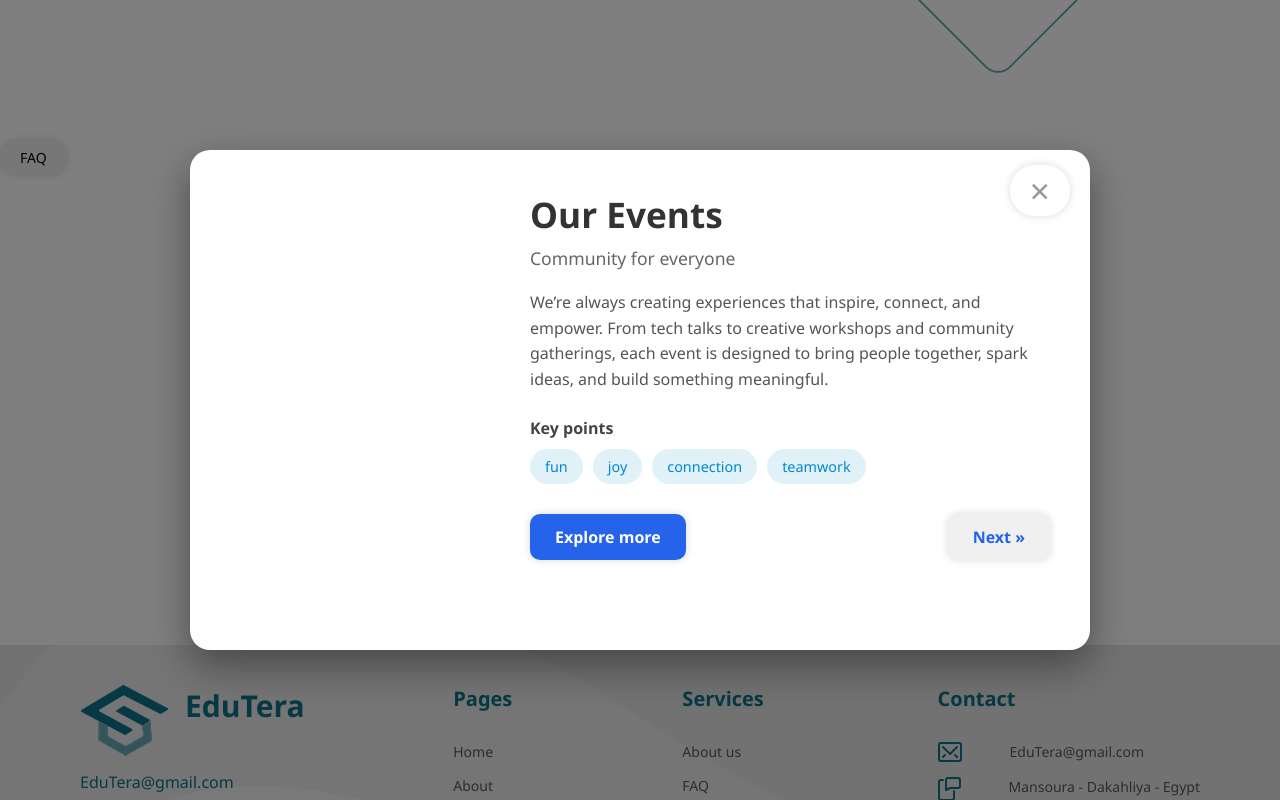
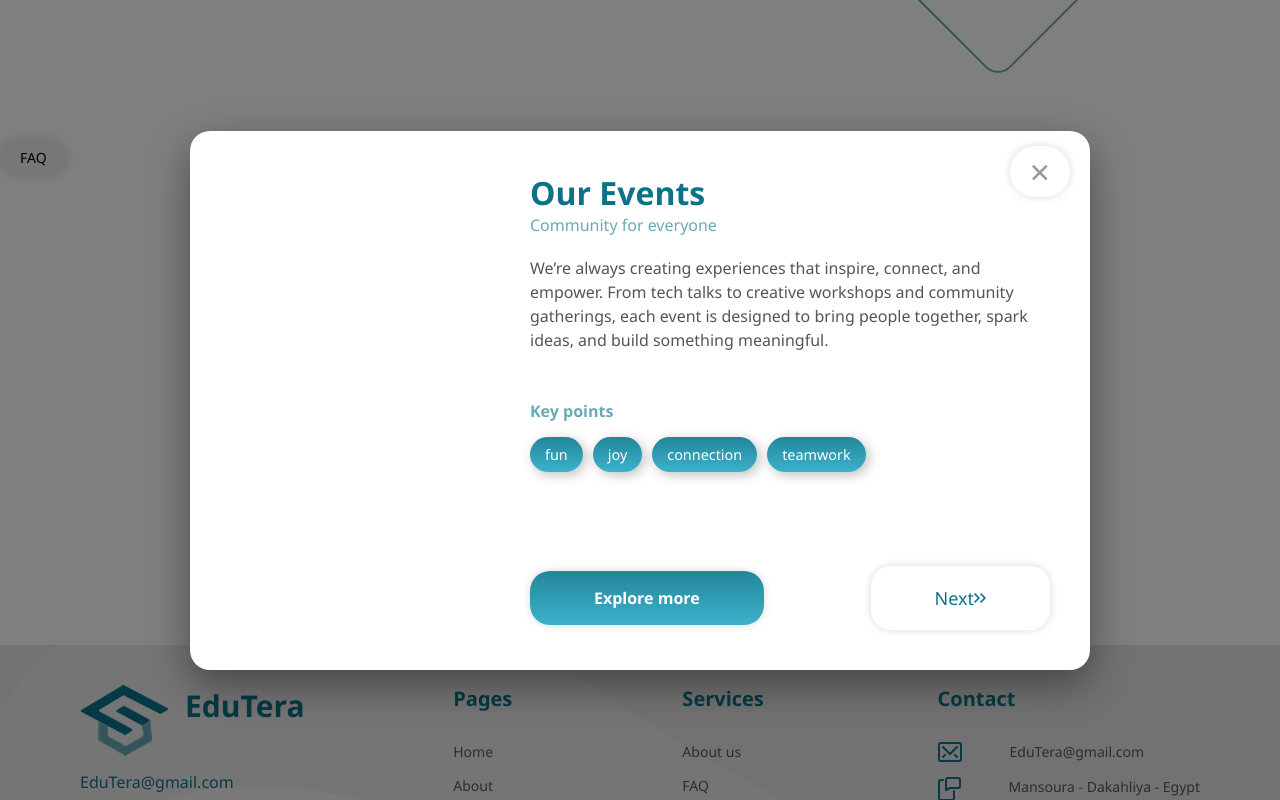
Before and after one commit to asmaaelbahrawi1/DerasaX, a React (Vite) app in the folder DerasaX/: page / in a window 1280 px wide. Both pictures are taken after a click on the element "Our Events". Shown: the part 785-1585 px from the top of the page. Built offline with nearby package versions, Linux system fonts and the light colour scheme.

Commit message:
edit three cards section

```diff
--- a/DerasaX/src/pages/Home/HomePageSections/threeCardsSection/threecards.css
+++ b/DerasaX/src/pages/Home/HomePageSections/threeCardsSection/threecards.css
@@ -118,29 +118,29 @@
 }
 
 .modal-text-col h2 {
-  font-size: 2.2em;
-  color: #333;
-  margin-bottom: 8px;
+  font-size: 2rem;
+  color: var(--color-primary);
   font-weight: 700;
 }
 
 .modal-subtitle {
-  font-size: 1.1em;
-  color: #666;
+  color: var(--color-secondary);
   margin-bottom: 20px;
 }
 
+
 .modal-full-description {
-  font-size: 1em;
-  line-height: 1.6;
-  color: #555;
-  margin-bottom: 25px;
+    font-size: 16px;
+    font-weight: 400;
+    line-height: 24px;
+    color: #555;
+    margin-bottom: 3rem;
 }
 
 .key-points-title {
   font-weight: bold;
-  color: #444;
-  margin-bottom: 10px;
+  color: var(--color-secondary);
+  margin-bottom: 15px;
 }
 
 .key-points-container {
@@ -151,8 +151,9 @@
 }
 
 .key-point-tag {
-  background-color: #e0f2f7;
-  color: #0288d1;
+  box-shadow: 3px 3px 12px 0px #00000040;
+  background: linear-gradient(to bottom, #1a8195f5, #3cb2cc);
+  color: #fff;
   padding: 8px 15px;
   border-radius: 20px;
   font-size: 0.9em;
@@ -163,49 +164,65 @@
   display: flex;
   justify-content: space-between;
   align-items: center;
-  margin-top: auto;
+  margin-top: 4rem;
 }
 
 .nav-btn, .explore-btn {
   padding: 12px 25px;
   border: none;
-  border-radius: 10px;
+  border-radius: 20px;
+  padding: 1rem 4rem;
   cursor: pointer;
   font-size: 1em;
   font-weight: 600;
   transition: background-color 0.3s ease, transform 0.2s ease;
 }
 
-.prev-btn {
-  background-color: #f0f0f0;
-  color: #555;
+.prev-btn , .next-btn{
+  background-color: transparent;
+  color: var(--color-primary);
+  font-family: "Segoe UI";
+  font-size: 18px;
+  font-style: normal;
+  font-weight: 400;
+  line-height: 32px;
 }
 
 .prev-btn:hover {
-  background-color: #e0e0e0;
-  transform: translateY(-2px);
+  /* background-color: #e0e0e0;
+  transform: translateY(-2px); */
 }
 
 .explore-btn {
-  background-color: #2563eb;
-  color: white;
+  background: linear-gradient(to bottom, #1a8195f5, #3cb2cc);
+  color: #fff;
+  border-radius: 20px;
+
 }
 
 .explore-btn:hover {
   background-color: #1a4da3;
   transform: translateY(-2px);
 }
-
-.next-btn {
-  background-color: #f0f0f0;
-  color: #2563eb;
+.next-btn svg{
+    width: 6px;
+height: 10px;
+aspect-ratio: 3/5;
 }
-
+.prev-btn svg{
+    width: 10px;
+height: 10px;
+display: inline;
+}
 .next-btn:hover {
-  background-color: #e0e0e0;
-  transform: translateY(-2px);
+  /* background-color: #e0e0e0;
+  transform: translateY(-2px); */
 }
-
+.nav-btn{
+    display: flex;
+    justify-content: center;
+    align-items: center;
+}
 .close-modal-btn {
     position: absolute;
     top: 15px;
--- a/DerasaX/src/pages/Home/HomePageSections/threeCardsSection/threecards.tsx
+++ b/DerasaX/src/pages/Home/HomePageSections/threeCardsSection/threecards.tsx
@@ -1,4 +1,7 @@
 import './threecards.css';
+import '../../../../styles/global.css'
+import '../../../../styles/theme.css'
+
 import { useState } from "react";
 import { useNavigate } from 'react-router-dom';
 import modalVedio from '../../../../assets/videos/Inspiring_Connecting_Empowering_Experiences_Video.mp4'
@@ -120,9 +123,7 @@ const ThreeCards = () => {
                     <p className="key-points-title">Key points</p>
                     <div className="key-points-container">
                       {selectedCard.keyPoints.map((point, index) => (
-                        <span key={index} className="key-point-tag">
-                          {point}
-                        </span>
+                        <span key={index} className="key-point-tag">{point}</span>
                       ))}
                     </div>
                   </>
@@ -132,7 +133,11 @@ const ThreeCards = () => {
                   {/* Previous */}
                   {selectedCard.id > 1 && (
                     <button className="nav-btn prev-btn" onClick={goToPreviousCard}>
-                      Previous
+                        <svg xmlns="http://www.w3.org/2000/svg" width="10" height="10" viewBox="0 0 10 10" fill="none">
+                            <path d="M6.27027 5L10 1.16667L8.86487 0L4 5L8.86487 10L10 8.83333L6.27027 5Z" fill="#0C7288"/>
+                            <path d="M2.27027 5L6 1.16667L4.86487 0L0 5L4.86487 10L6 8.83333L2.27027 5Z" fill="#0C7288"/>
+                        </svg>
+                            Back
                     </button>
                   )}
                   <button
@@ -144,7 +149,14 @@ const ThreeCards = () => {
                   {/*  Next */}
                   {selectedCard.id < cards.length && (
                     <button className="nav-btn next-btn" onClick={goToNextCard}>
-                      Next »
+                        Next
+                       <svg xmlns="http://www.w3.org/2000/svg" width="6" height="10" viewBox="0 0 6 10" fill="none">
+                          <path d="M3.72973 5L0 1.16667L1.13513 0L6 5L1.13513 10L0 8.83333L3.72973 5Z" fill="#0C7288"/>
+                       </svg>
+                       <svg xmlns="http://www.w3.org/2000/svg" width="6" height="10" viewBox="0 0 6 10" fill="none">
+                          <path d="M3.72973 5L0 1.16667L1.13513 0L6 5L1.13513 10L0 8.83333L3.72973 5Z" fill="#0C7288"/>
+                       </svg>
+
                     </button>
                   )}
                 </div>
```
